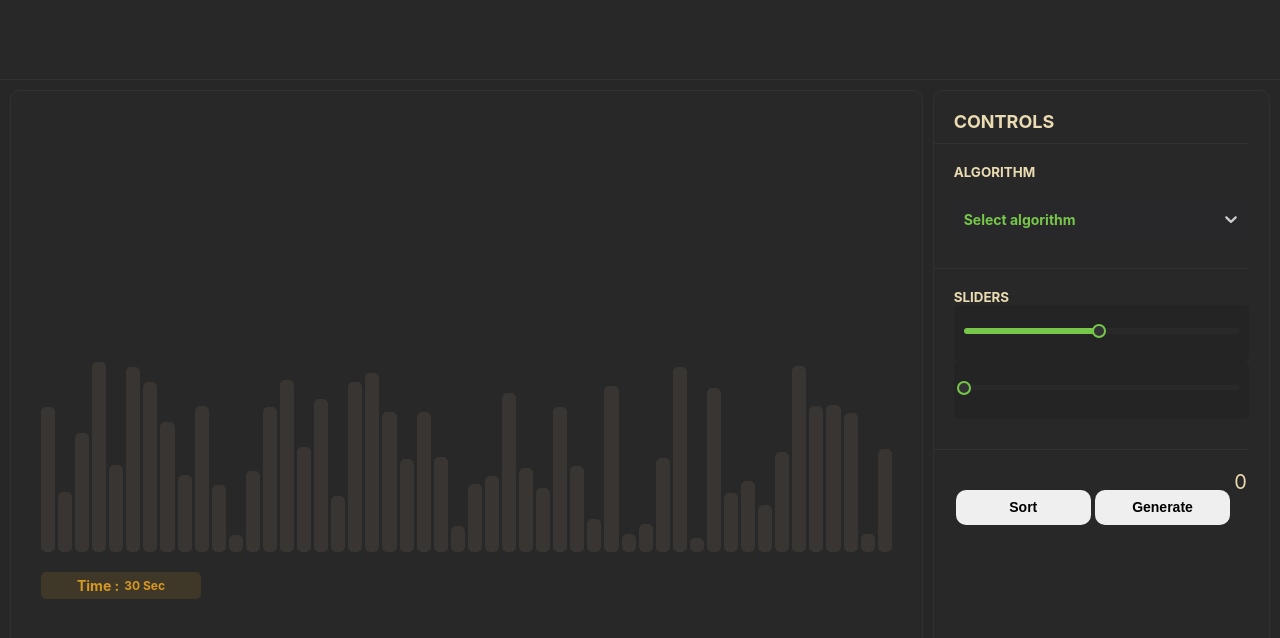
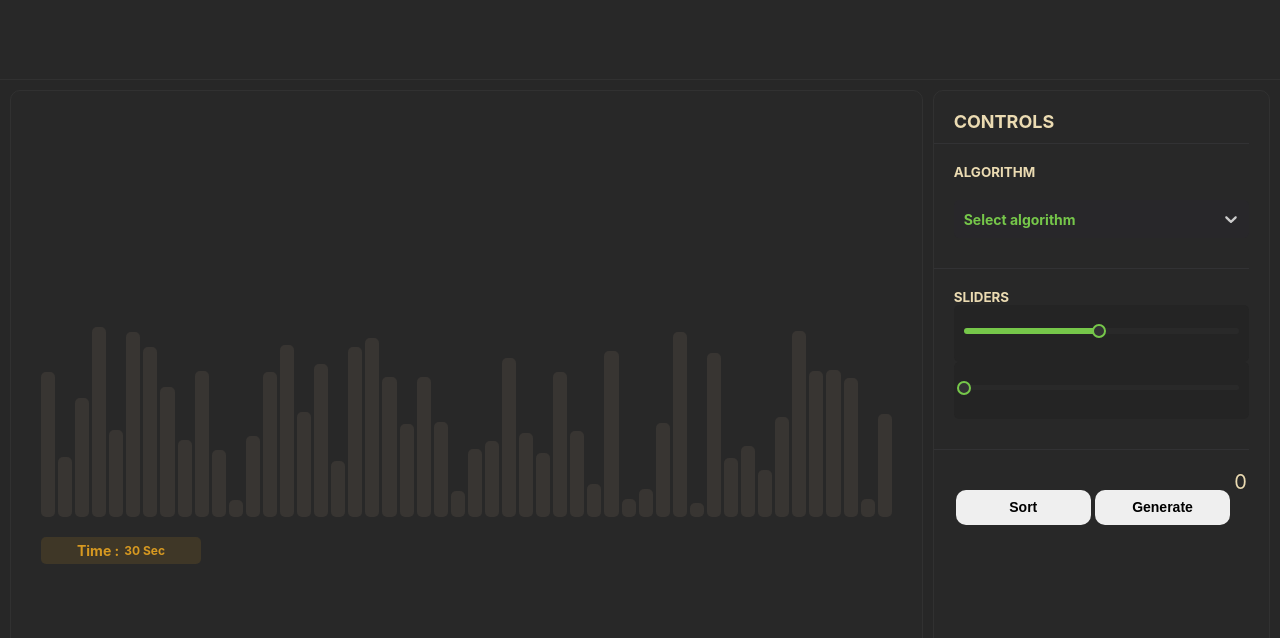
Before and after one commit to udhaybegyall/sorting-visualizer, a React (Create React App) app: page / in a window 1280 px wide. Shown: the top 638 px of the page. Built offline with nearby package versions, Linux system fonts and the light colour scheme.

Commit message:
barsGen-updated

```diff
--- a/src/components/barsGenerator.tsx
+++ b/src/components/barsGenerator.tsx
@@ -28,7 +28,7 @@ const BarsGenerator = () => {
     });
 
     return (
-        <div style={{ marginTop: "70px" }} className="bars-container">
+        <div className="bars-container">
             {barsList}
         </div>
     );
```
